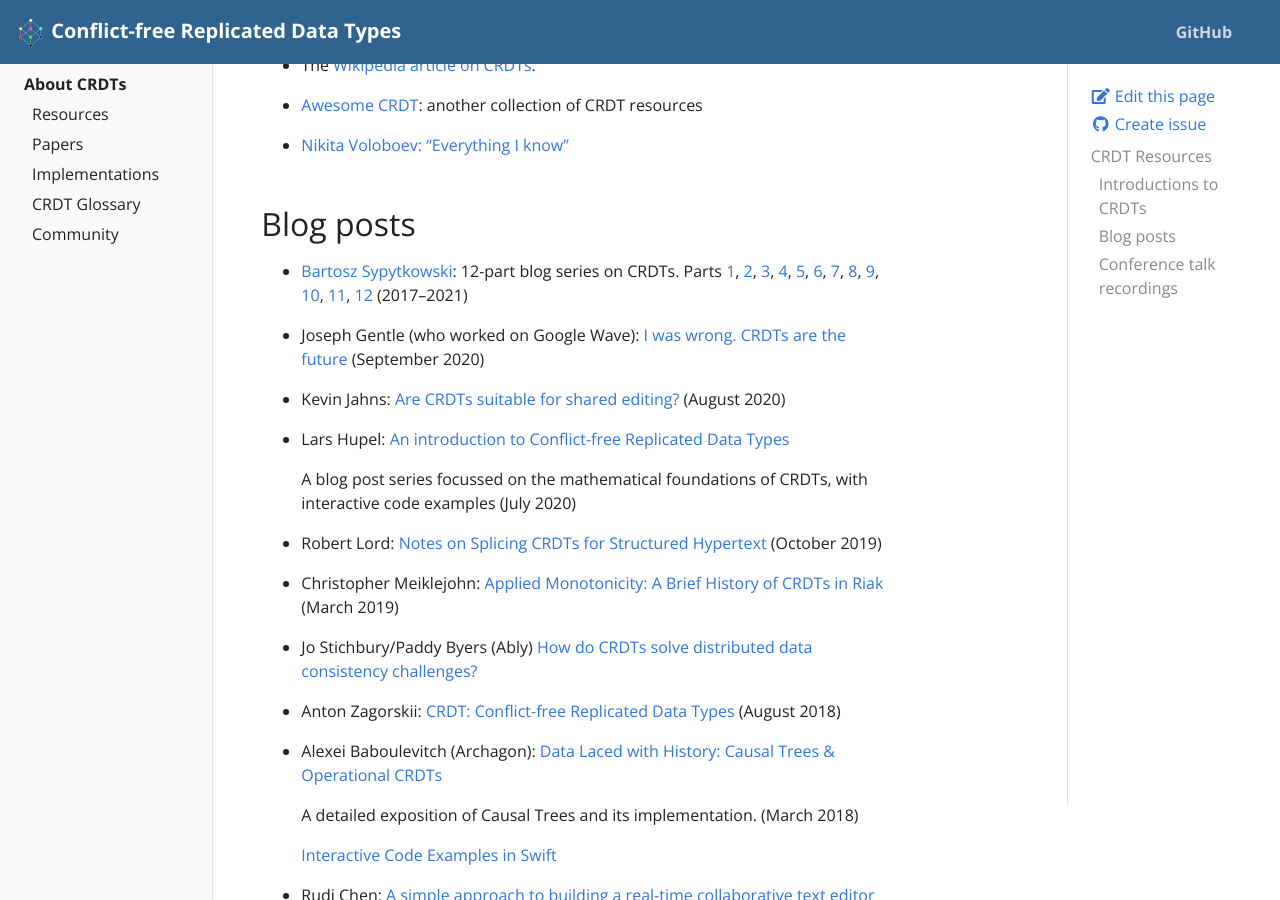
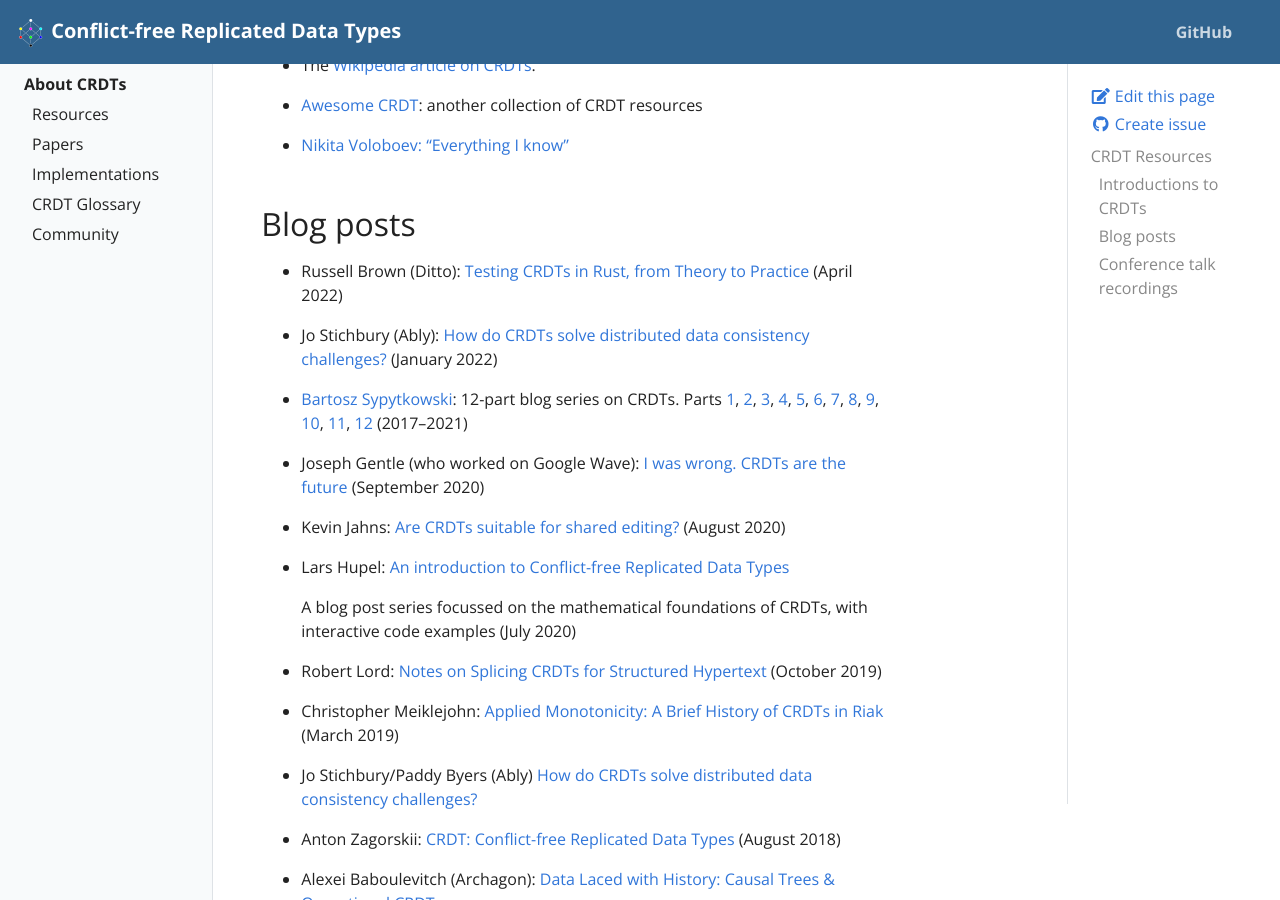
Before and after one commit to ept/crdt-website, a Jekyll site: the page built from pages/resources.md, in a window 1280 px wide and 900 px high, scrolled down 333 px. Built offline with Jekyll 4.4.1, drawn with Linux system fonts in a browser that asks for light colours.

Commit message:
New blog posts

```diff
--- a/pages/resources.md
+++ b/pages/resources.md
@@ -23,6 +23,14 @@ permalink: /resources
 * [Nikita Voloboev: "Everything I know"](https://wiki.nikitavoloboev.xyz/distributed-systems/crdt)
 
 ## Blog posts
+
+* Russell Brown (Ditto):
+  [Testing CRDTs in Rust, from Theory to Practice](https://www.ditto.live/blog/testing-crdts-in-rust-from-theory-to-practice)
+  (April 2022)
+
+* Jo Stichbury (Ably):
+  [How do CRDTs solve distributed data consistency challenges?](https://ably.com/blog/crdts-distributed-data-consistency-challenges)
+  (January 2022)
 
 * [Bartosz Sypytkowski](https://bartoszsypytkowski.com/): 12-part blog series on CRDTs. Parts
   [1](https://bartoszsypytkowski.com/the-state-of-a-state-based-crdts/),
```
